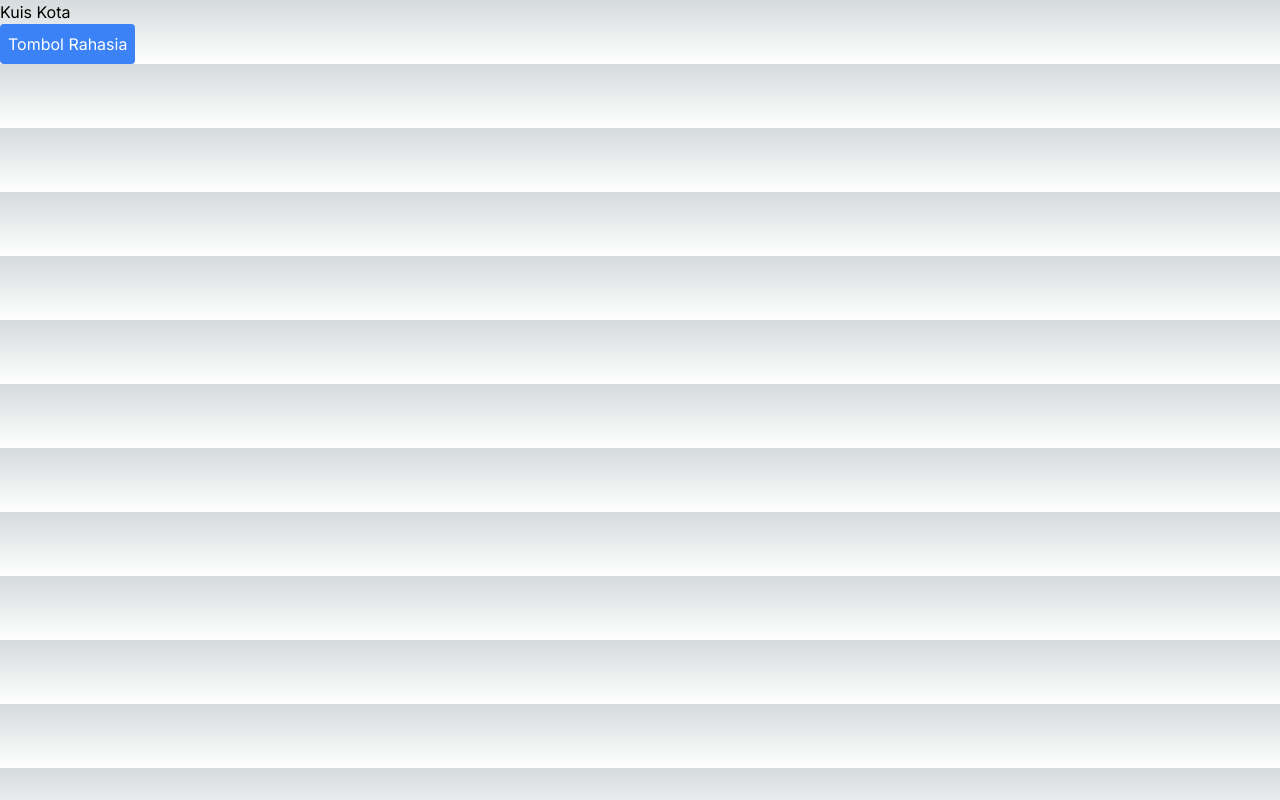
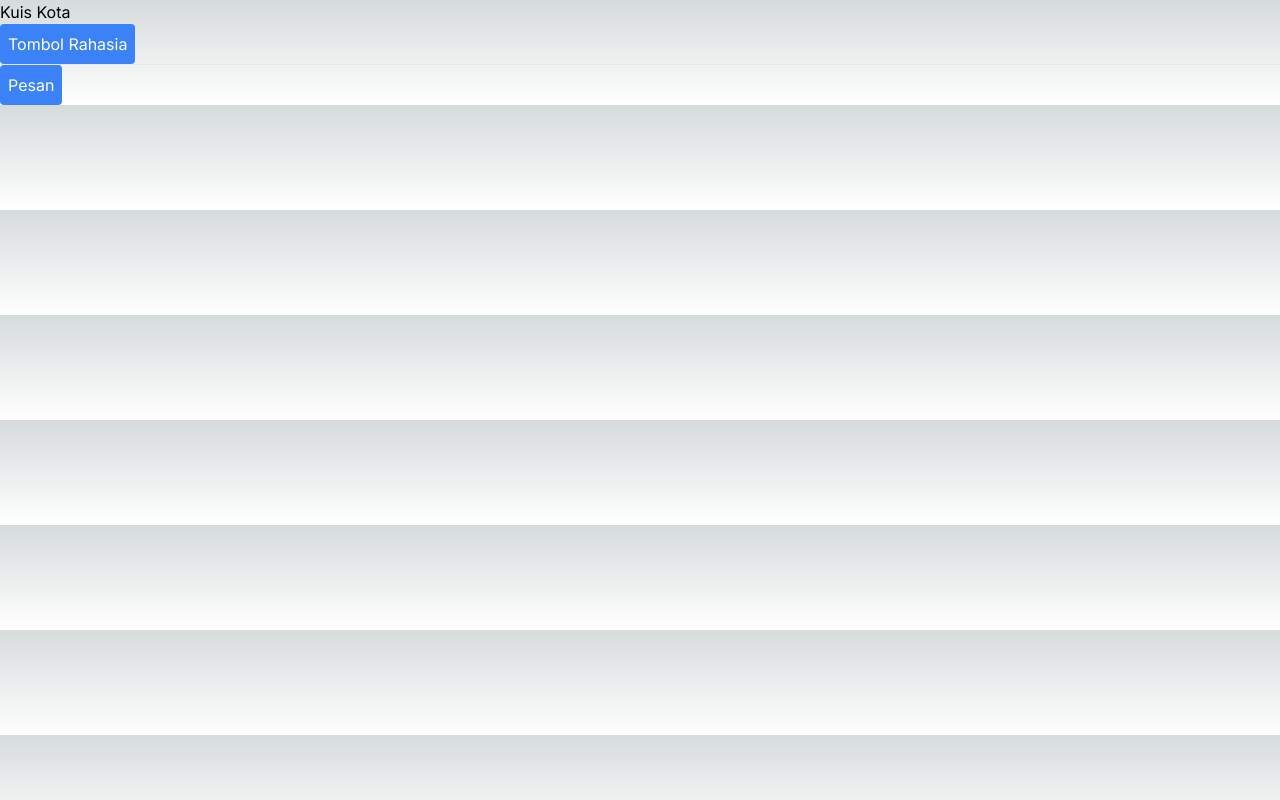
Before and after one commit to FarhanDwiPramana/Pemrograman_Berbasis_Framework, a Next.js app in the folder 04-event-dan-state/: page / in a window 1280 px wide. Built offline with nearby package versions, Linux system fonts and the light colour scheme.

Commit message:
Praktikum 2

```diff
--- a/04-event-dan-state/src/app/page.tsx
+++ b/04-event-dan-state/src/app/page.tsx
@@ -1,5 +1,5 @@
 "use client";
-import Tombol_1 from "@/components/button";
+import Tombol_1, { Tombol_2 } from "@/components/button";
 import Image from "next/image";
 
 export default function Home() {
@@ -8,6 +8,8 @@
       <div className="container mx-auto">
         <h2>Kuis Kota</h2>
         <Tombol_1 />
+        <hr></hr>
+        <Tombol_2 isiPesan="Ini Pesanku" namaTombol1="Pesan" />
       </div>
     </>
   );
--- a/04-event-dan-state/src/components/button.tsx
+++ b/04-event-dan-state/src/components/button.tsx
@@ -1,3 +1,13 @@
+export function Tombol_2({isiPesan, namaTombol1}) {
+    return(
+        <button
+            className="bg-blue-500 hover:bg-blue-700 text-white p-2 rounded"
+            onClick={() => alert(isiPesan)}>
+            {namaTombol1}
+        </button>
+    );
+}
+
 export default function Tombol_1() {
     function handleClick() {
         alert("Taraaa Mak Jrengg!!!");
```
Also changed, not shown: 04-event-dan-state/document/hasilPrak1-langkah-2.png (renamed from 04-event-dan-state/hasilPrak1-langkah-2.png), 04-event-dan-state/document/hasilPrak2.png (added).
